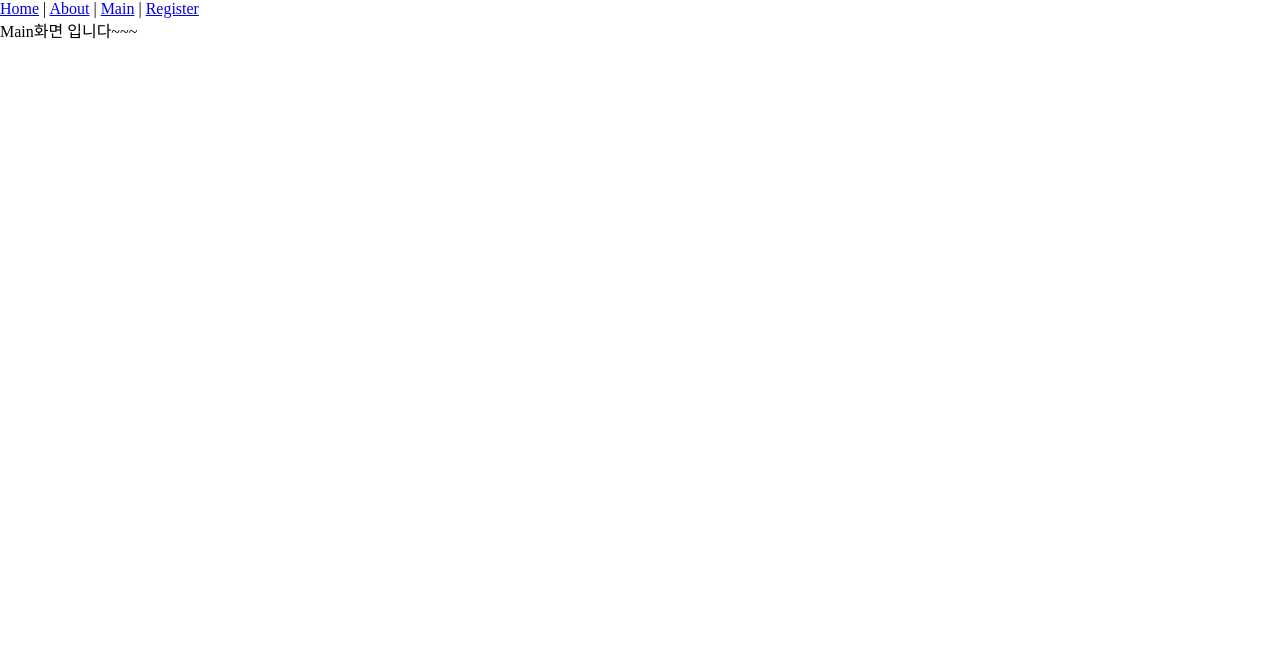
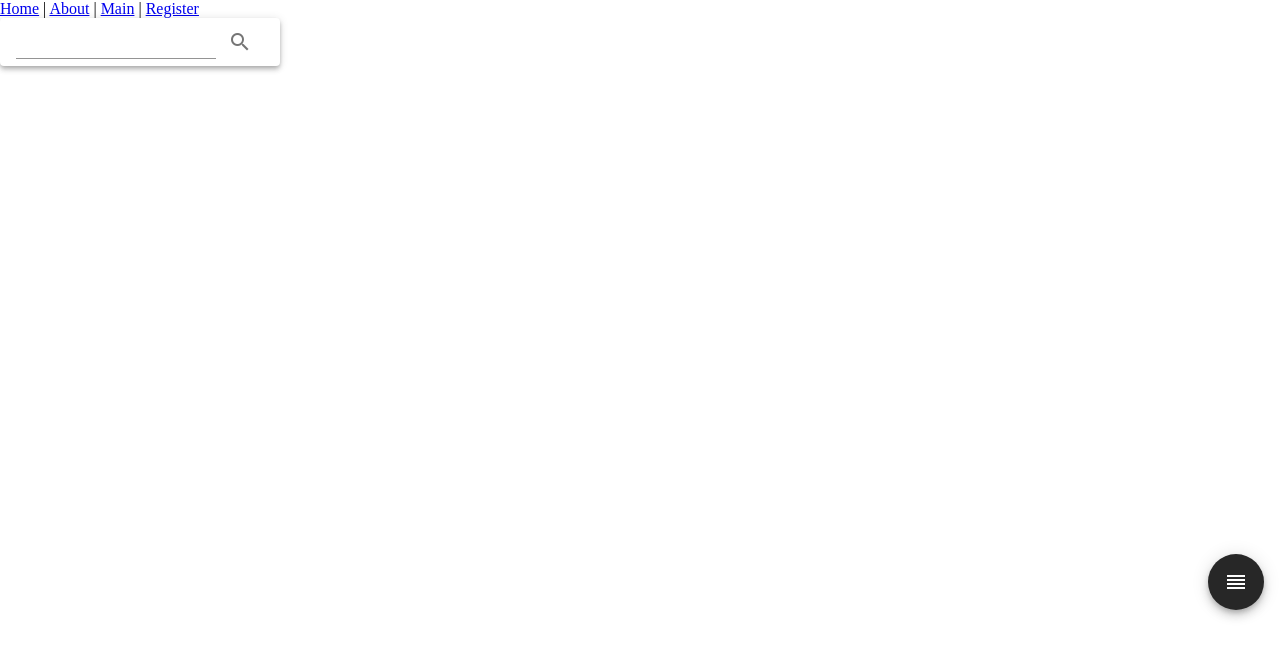
Before and after one commit to gunwoo0223/weedy, a Vue app in the folder weedy/frontend/: page /main in a window 1280 px wide. Shown: the top 658 px of the page. Built offline with nearby package versions, Linux system fonts and the light colour scheme.

Commit message:
우측 하단 메뉴버튼 생성

```diff
--- a/weedy/frontend/src/views/main/Main.vue
+++ b/weedy/frontend/src/views/main/Main.vue
@@ -1,6 +1,46 @@
 <template>
     <div class="main">
-        Main화면 입니다~~~
+        <!-- 상단 검색 부분 -->
+        <v-card
+            class="pa-4"
+            flat
+        >
+            <v-toolbar
+            dense
+            floating
+            >
+            <v-text-field
+                hide-details
+                single-line
+            ></v-text-field>
+
+            <v-btn icon>
+                <v-icon>search</v-icon>
+            </v-btn>
+
+            </v-toolbar>
+        </v-card>
+        <!-- 아이콘들이 들어가는 곳 -->
+        <v-card-text style="height:60vh" class="grey lighten-5">
+
+
+        </v-card-text>
+
+        <!-- 우측 하단 버튼 생기는 곳 -->
+        <v-card-text style="position: relative">
+            <v-fab-transition>
+            <v-btn
+            absolute
+            dark
+            fab
+            bottom
+            right
+            color="pink"
+            >
+            <v-icon>reorder</v-icon>
+            </v-btn>
+            </v-fab-transition>
+        </v-card-text>
     </div>
 </template>
 
```
